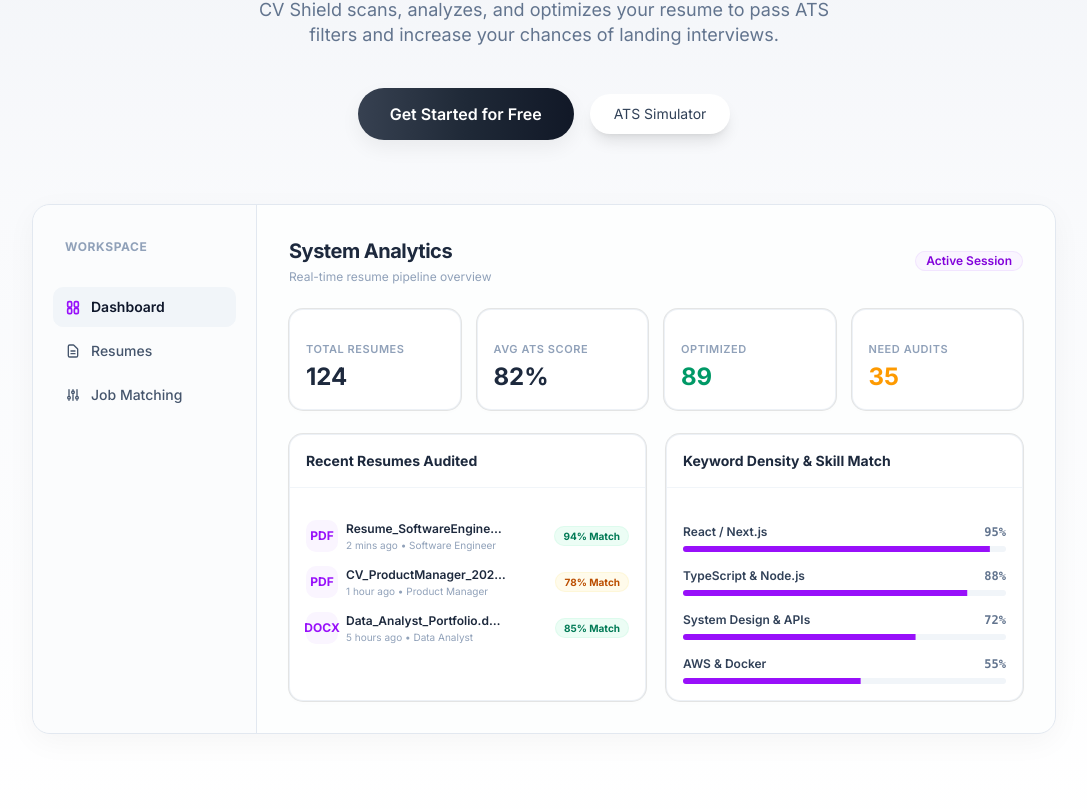
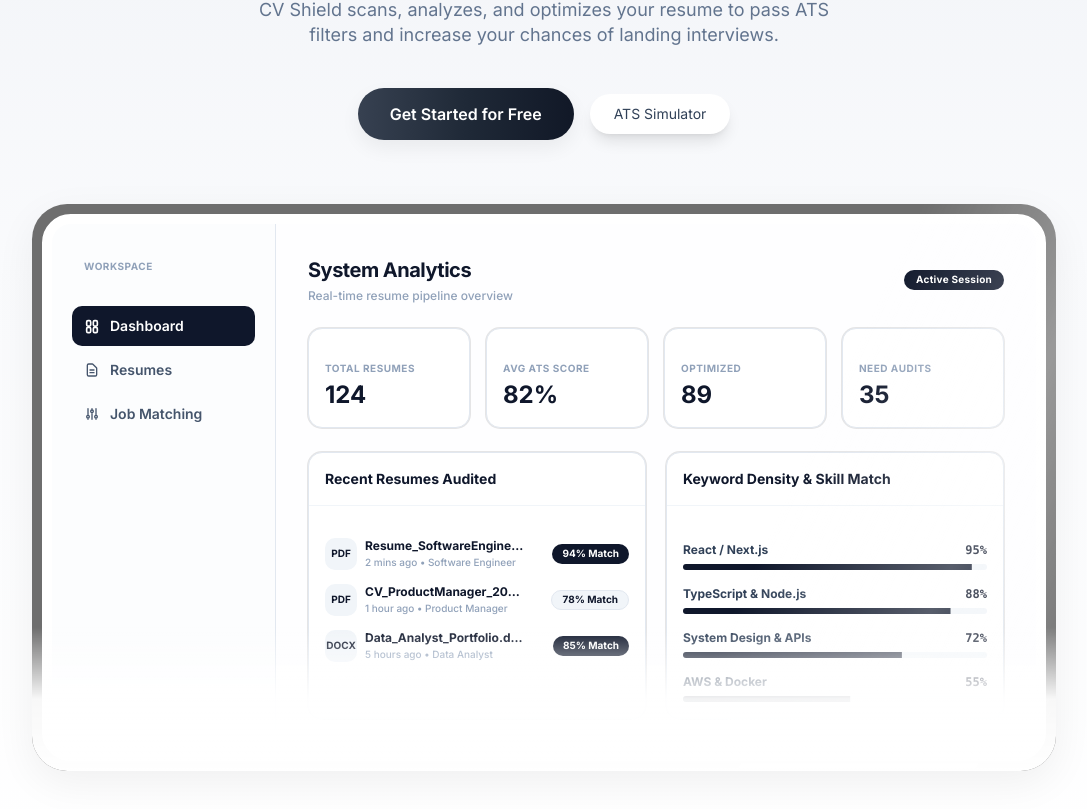
Before and after one commit to saksham-rathore/Resume-analyzer, a Next.js app: page / in a window 1280 px wide. Shown: the part 437-1246 px from the top of the page, without its empty margins (96-1183 px from the left). Built offline with nearby package versions, Linux system fonts and the light colour scheme; a small style sheet from the web is missing; a web font is replaced by a local one.

Commit message:
feat: initialize landing page and dashboard layout components

```diff
--- a/package.json
+++ b/package.json
@@ -28,6 +28,7 @@
     "gsap": "^3.15.0",
     "ioredis": "^5.10.1",
     "lucide-react": "^1.17.0",
+    "mini-svg-data-uri": "^1.4.4",
     "mongoose": "^9.6.2",
     "next": "16.2.6",
     "next-auth": "^4.24.14",
--- a/src/app/layout.tsx
+++ b/src/app/layout.tsx
@@ -6,7 +6,7 @@ import { Bitcount } from "next/font/google"
 import { Montserrat } from "next/font/google";
 import { cn } from "@/lib/utils";
 
-const inter = Inter({subsets:['latin'],variable:'--font-sans'});
+const inter = Inter({ subsets: ['latin'], variable: '--font-sans' });
 
 const montserrat = Montserrat({
   subsets: ["latin"],
@@ -51,7 +51,9 @@ export default function RootLayout({
       </head>
       <body className="min-h-full flex flex-col">
         <AuthProvider>
+
           {children}
+
         </AuthProvider>
       </body>
     </html>
--- a/src/components/landing/Dashboard.tsx
+++ b/src/components/landing/Dashboard.tsx
@@ -5,30 +5,50 @@ import { Progress } from "@/components/ui/progress"
 
 export default function Dashboard() {
   return (
-    <div className="w-full max-w-5xl mx-auto mt-16 rounded-2xl border border-slate-200 bg-white shadow-[0_8px_30px_rgba(0,0,0,0.04)] overflow-hidden text-left">
-      <div className="flex flex-col md:flex-row min-h-[500px]">
+    <div className="w-full max-w-5xl mx-auto mt-16 p-2.5 bg-[#6e6e6e] rounded-[2.2rem] shadow-[0_12px_40px_rgba(0,0,0,0.06)] relative overflow-hidden">
+      {/* Style injection for shining line */}
+      <style dangerouslySetInnerHTML={{__html: `
+        @keyframes shine {
+          0% { transform: translate(-50%, -50%) rotate(25deg) translateX(-180%); }
+          100% { transform: translate(-50%, -50%) rotate(25deg) translateX(180%); }
+        }
+        .animate-shine {
+          animation: shine 8s infinite ease-in-out;
+        }
+      `}} />
+
+      {/* Shining Line Overlay (sweeps over the entire outer border, white border, and inner content) */}
+      <div className="absolute inset-0 pointer-events-none overflow-hidden z-20">
+        <div className="absolute top-1/2 left-1/2 w-[35%] h-[250%] bg-gradient-to-r from-transparent via-white/30 to-transparent animate-shine" />
+      </div>
+
+      {/* Bottom to Top Transparent Gradient Fade (covers both inner white and outer gray borders to remove bottom line) */}
+      <div className="absolute bottom-0 left-0 right-0 h-36 bg-gradient-to-t from-white via-white/95 to-transparent pointer-events-none z-30" />
+
+      <div className="rounded-[1.8rem] border-[10px] border-white bg-white overflow-hidden text-left relative">
+        <div className="flex flex-col md:flex-row min-h-[500px]">
 
         {/* Sidebar */}
-        <aside className="w-full md:w-56 border-b md:border-b-0 md:border-r border-slate-200 bg-slate-50/50 p-5 flex flex-col gap-1.5 shrink-0">
+        <aside className="w-full md:w-56 border-b md:border-b-0 md:border-r border-slate-200 bg-slate-50/40 p-5 flex flex-col gap-1.5 shrink-0">
           <div className="px-3 py-2 mb-4">
-            <span className="font-sans font-bold text-xs uppercase tracking-wider text-slate-400">
+            <span className="font-sans font-bold text-[10px] uppercase tracking-wider text-slate-400">
               Workspace
             </span>
           </div>
           <nav className="flex flex-col gap-1">
-            <a className="flex items-center gap-2.5 px-3 py-2.5 rounded-lg bg-slate-100 text-slate-900 font-semibold text-sm cursor-pointer transition-all">
-              <svg className="w-4 h-4 text-purple-600" fill="none" viewBox="0 0 24 24" stroke="currentColor" strokeWidth={2.5}>
+            <a className="flex items-center gap-2.5 px-3 py-2.5 rounded-lg bg-slate-900 text-white font-semibold text-sm cursor-pointer transition-all">
+              <svg className="w-4 h-4 text-white" fill="none" viewBox="0 0 24 24" stroke="currentColor" strokeWidth={2.5}>
                 <path strokeLinecap="round" strokeLinejoin="round" d="M4 6a2 2 0 012-2h2a2 2 0 012 2v4a2 2 0 01-2 2H6a2 2 0 01-2-2V6zM14 6a2 2 0 012-2h2a2 2 0 012 2v4a2 2 0 01-2 2h-2a2 2 0 01-2-2V6zM4 16a2 2 0 012-2h2a2 2 0 012 2v4a2 2 0 01-2 2H6a2 2 0 01-2-2v-4zM14 16a2 2 0 012-2h2a2 2 0 012 2v4a2 2 0 01-2 2h-2a2 2 0 01-2-2v-4z" />
               </svg>
               Dashboard
             </a>
-            <a className="flex items-center gap-2.5 px-3 py-2.5 rounded-lg text-slate-600 hover:text-slate-900 hover:bg-slate-50 text-sm font-medium cursor-pointer transition-all">
+            <a className="flex items-center gap-2.5 px-3 py-2.5 rounded-lg text-slate-650 text-slate-600 hover:text-slate-900 hover:bg-slate-100/50 text-sm font-semibold cursor-pointer transition-all">
               <svg className="w-4 h-4" fill="none" viewBox="0 0 24 24" stroke="currentColor" strokeWidth={2}>
                 <path strokeLinecap="round" strokeLinejoin="round" d="M9 12h6m-6 4h6m2 5H7a2 2 0 01-2-2V5a2 2 0 012-2h5.586a1 1 0 01.707.293l5.414 5.414a1 1 0 01.293.707V19a2 2 0 01-2 2z" />
               </svg>
               Resumes
             </a>
-            <a className="flex items-center gap-2.5 px-3 py-2.5 rounded-lg text-slate-600 hover:text-slate-900 hover:bg-slate-50 text-sm font-medium cursor-pointer transition-all">
+            <a className="flex items-center gap-2.5 px-3 py-2.5 rounded-lg text-slate-655 text-slate-600 hover:text-slate-900 hover:bg-slate-100/50 text-sm font-semibold cursor-pointer transition-all">
               <svg className="w-4 h-4" fill="none" viewBox="0 0 24 24" stroke="currentColor" strokeWidth={2}>
                 <path strokeLinecap="round" strokeLinejoin="round" d="M12 6V4m0 2a2 2 0 100 4m0-4a2 2 0 110 4m-6 8a2 2 0 100-4m0 4a2 2 0 110-4m0 4v2m0-6V4m6 6v10m6-2a2 2 0 100-4m0 4a2 2 0 110-4m0 4v2m0-6V4" />
               </svg>
@@ -38,46 +58,46 @@ export default function Dashboard() {
         </aside>
 
         {/* Main content */}
-        <main className="flex-1 p-6 sm:p-8 flex flex-col gap-6 bg-slate-50/30">
+        <main className="flex-1 p-6 sm:p-8 flex flex-col gap-6 bg-slate-50/20">
 
           {/* Header Title inside Dashboard Mock */}
           <div className="flex items-center justify-between">
             <div>
-              <h2 className="text-xl font-bold text-slate-800 tracking-tight">System Analytics</h2>
-              <p className="text-xs text-slate-400 mt-1">Real-time resume pipeline overview</p>
+              <h2 className="text-xl font-bold text-slate-900 tracking-tight">System Analytics</h2>
+              <p className="text-xs text-slate-405 text-slate-400 mt-1 font-medium">Real-time resume pipeline overview</p>
             </div>
-            <Badge className="bg-purple-50 text-purple-700 border border-purple-200/50 hover:bg-purple-50 font-semibold px-2.5 py-1">
+            <Badge className="bg-slate-900 text-white hover:bg-slate-900 text-[10px] font-bold tracking-wide px-3 py-1 border-0">
               Active Session
             </Badge>
           </div>
 
           {/* Metric cards */}
           <div className="grid grid-cols-2 lg:grid-cols-4 gap-4">
-            <Card className="border border-slate-200/60 shadow-[0_2px_8px_rgba(0,0,0,0.01)] bg-white">
+            <Card className="border border-slate-200 bg-white shadow-none">
               <CardContent className="pt-4">
-                <p className="text-[11px] font-semibold text-slate-400 uppercase tracking-wider">Total Resumes</p>
-                <p className="text-2xl font-bold text-slate-800 mt-1">124</p>
+                <p className="text-[10px] font-bold text-slate-400 uppercase tracking-wider">Total Resumes</p>
+                <p className="text-2xl font-bold text-slate-900 mt-1">124</p>
               </CardContent>
             </Card>
 
-            <Card className="border border-slate-200/60 shadow-[0_2px_8px_rgba(0,0,0,0.01)] bg-white">
+            <Card className="border border-slate-200 bg-white shadow-none">
               <CardContent className="pt-4">
-                <p className="text-[11px] font-semibold text-slate-400 uppercase tracking-wider">Avg ATS Score</p>
-                <p className="text-2xl font-bold text-slate-800 mt-1">82%</p>
+                <p className="text-[10px] font-bold text-slate-400 uppercase tracking-wider">Avg ATS Score</p>
+                <p className="text-2xl font-bold text-slate-900 mt-1">82%</p>
               </CardContent>
             </Card>
 
-            <Card className="border border-slate-200/60 shadow-[0_2px_8px_rgba(0,0,0,0.01)] bg-white">
+            <Card className="border border-slate-200 bg-white shadow-none">
               <CardContent className="pt-4">
-                <p className="text-[11px] font-semibold text-slate-400 uppercase tracking-wider">Optimized</p>
-                <p className="text-2xl font-bold text-emerald-600 mt-1">89</p>
+                <p className="text-[10px] font-bold text-slate-400 uppercase tracking-wider">Optimized</p>
+                <p className="text-2xl font-bold text-slate-900 mt-1">89</p>
               </CardContent>
             </Card>
 
-            <Card className="border border-slate-200/60 shadow-[0_2px_8px_rgba(0,0,0,0.01)] bg-white">
+            <Card className="border border-slate-200 bg-white shadow-none">
               <CardContent className="pt-4">
-                <p className="text-[11px] font-semibold text-slate-400 uppercase tracking-wider">Need Audits</p>
-                <p className="text-2xl font-bold text-amber-500 mt-1">35</p>
+                <p className="text-[10px] font-bold text-slate-400 uppercase tracking-wider">Need Audits</p>
+                <p className="text-2xl font-bold text-slate-900 mt-1">35</p>
               </CardContent>
             </Card>
           </div>
@@ -86,54 +106,54 @@ export default function Dashboard() {
           <div className="grid grid-cols-1 lg:grid-cols-2 gap-5">
 
             {/* Recent Candidates Card */}
-            <Card className="border border-slate-200/60 shadow-[0_2px_8px_rgba(0,0,0,0.01)] bg-white">
+            <Card className="border border-slate-200 bg-white shadow-none">
               <CardHeader className="pb-3 border-b border-slate-100">
-                <CardTitle className="text-sm font-bold text-slate-800">Recent Resumes Audited</CardTitle>
+                <CardTitle className="text-sm font-bold text-slate-900">Recent Resumes Audited</CardTitle>
               </CardHeader>
               <CardContent className="pt-4">
                 <div className="flex flex-col gap-3.5">
 
                   <div className="flex items-center justify-between text-xs">
                     <div className="flex items-center gap-2 min-w-0">
-                      <div className="w-8 h-8 rounded-lg bg-purple-55 bg-purple-50 text-purple-600 flex items-center justify-center font-bold shrink-0">
+                      <div className="w-8 h-8 rounded-lg bg-slate-100 text-slate-900 flex items-center justify-center font-bold shrink-0 text-[10px]">
                         PDF
                       </div>
                       <div className="min-w-0">
-                        <p className="font-semibold text-slate-800 truncate max-w-[160px]">Resume_SoftwareEngineeer.pdf</p>
-                        <p className="text-[10px] text-slate-400 mt-0.5">2 mins ago • Software Engineer</p>
+                        <p className="font-bold text-slate-900 truncate max-w-[160px]">Resume_SoftwareEngineeer.pdf</p>
+                        <p className="text-[10px] text-slate-400 font-medium mt-0.5">2 mins ago • Software Engineer</p>
                       </div>
                     </div>
-                    <Badge className="bg-emerald-50 text-emerald-700 border border-emerald-100/50 hover:bg-emerald-50 text-[10px] font-bold">
+                    <Badge className="bg-slate-900 text-white hover:bg-slate-900 text-[10px] font-bold border-0 px-2.5 py-0.5">
                       94% Match
                     </Badge>
                   </div>
 
                   <div className="flex items-center justify-between text-xs">
                     <div className="flex items-center gap-2 min-w-0">
-                      <div className="w-8 h-8 rounded-lg bg-purple-50 text-purple-600 flex items-center justify-center font-bold shrink-0">
+                      <div className="w-8 h-8 rounded-lg bg-slate-100 text-slate-900 flex items-center justify-center font-bold shrink-0 text-[10px]">
                         PDF
                       </div>
                       <div className="min-w-0">
-                        <p className="font-semibold text-slate-800 truncate max-w-[160px]">CV_ProductManager_2026.pdf</p>
-                        <p className="text-[10px] text-slate-400 mt-0.5">1 hour ago • Product Manager</p>
+                        <p className="font-bold text-slate-900 truncate max-w-[160px]">CV_ProductManager_2026.pdf</p>
+                        <p className="text-[10px] text-slate-400 font-medium mt-0.5">1 hour ago • Product Manager</p>
                       </div>
                     </div>
-                    <Badge className="bg-amber-50 text-amber-700 border border-amber-100/50 hover:bg-amber-50 text-[10px] font-bold">
+                    <Badge className="bg-slate-100 text-slate-900 hover:bg-slate-100 text-[10px] font-bold border border-slate-200 px-2.5 py-0.5 animate-none">
                       78% Match
                     </Badge>
                   </div>
 
                   <div className="flex items-center justify-between text-xs">
                     <div className="flex items-center gap-2 min-w-0">
-                      <div className="w-8 h-8 rounded-lg bg-purple-50 text-purple-600 flex items-center justify-center font-bold shrink-0">
+                      <div className="w-8 h-8 rounded-lg bg-slate-100 text-slate-900 flex items-center justify-center font-bold shrink-0 text-[10px]">
                         DOCX
                       </div>
                       <div className="min-w-0">
-                        <p className="font-semibold text-slate-800 truncate max-w-[160px]">Data_Analyst_Portfolio.docx</p>
-                        <p className="text-[10px] text-slate-400 mt-0.5">5 hours ago • Data Analyst</p>
+                        <p className="font-bold text-slate-900 truncate max-w-[160px]">Data_Analyst_Portfolio.docx</p>
+                        <p className="text-[10px] text-slate-400 font-medium mt-0.5">5 hours ago • Data Analyst</p>
                       </div>
                     </div>
-                    <Badge className="bg-emerald-50 text-emerald-700 border border-emerald-100/50 hover:bg-emerald-50 text-[10px] font-bold">
+                    <Badge className="bg-slate-900 text-white hover:bg-slate-900 text-[10px] font-bold border-0 px-2.5 py-0.5">
                       85% Match
                     </Badge>
                   </div>
@@ -143,49 +163,49 @@ export default function Dashboard() {
             </Card>
 
             {/* Skill Match Card */}
-            <Card className="border border-slate-200/60 shadow-[0_2px_8px_rgba(0,0,0,0.01)] bg-white">
+            <Card className="border border-slate-200 bg-white shadow-none">
               <CardHeader className="pb-3 border-b border-slate-100">
-                <CardTitle className="text-sm font-bold text-slate-800">Keyword Density & Skill Match</CardTitle>
+                <CardTitle className="text-sm font-bold text-slate-900">Keyword Density & Skill Match</CardTitle>
               </CardHeader>
               <CardContent className="pt-5 flex flex-col gap-4">
 
                 <div className="space-y-1.5">
                   <div className="flex items-center justify-between text-xs">
-                    <span className="font-semibold text-slate-700">React / Next.js</span>
-                    <span className="font-mono font-bold text-slate-500">95%</span>
+                    <span className="font-bold text-slate-700">React / Next.js</span>
+                    <span className="font-mono font-bold text-slate-900">95%</span>
                   </div>
                   <div className="flex items-center gap-3">
-                    <Progress value={95} className="flex-1 h-1.5 bg-slate-100 [&>[data-slot=progress-indicator]]:bg-purple-600" />
+                    <Progress value={95} className="flex-1 h-1.5 bg-slate-100 [&>[data-slot=progress-indicator]]:bg-slate-900" />
                   </div>
                 </div>
 
                 <div className="space-y-1.5">
                   <div className="flex items-center justify-between text-xs">
-                    <span className="font-semibold text-slate-700">TypeScript & Node.js</span>
-                    <span className="font-mono font-bold text-slate-500">88%</span>
+                    <span className="font-bold text-slate-700">TypeScript & Node.js</span>
+                    <span className="font-mono font-bold text-slate-900">88%</span>
                   </div>
                   <div className="flex items-center gap-3">
-                    <Progress value={88} className="flex-1 h-1.5 bg-slate-100 [&>[data-slot=progress-indicator]]:bg-purple-600" />
+                    <Progress value={88} className="flex-1 h-1.5 bg-slate-100 [&>[data-slot=progress-indicator]]:bg-slate-900" />
                   </div>
                 </div>
 
                 <div className="space-y-1.5">
                   <div className="flex items-center justify-between text-xs">
-                    <span className="font-semibold text-slate-700">System Design & APIs</span>
-                    <span className="font-mono font-bold text-slate-500">72%</span>
+                    <span className="font-bold text-slate-700">System Design & APIs</span>
+                    <span className="font-mono font-bold text-slate-900">72%</span>
                   </div>
                   <div className="flex items-center gap-3">
-                    <Progress value={72} className="flex-1 h-1.5 bg-slate-100 [&>[data-slot=progress-indicator]]:bg-purple-600" />
+                    <Progress value={72} className="flex-1 h-1.5 bg-slate-100 [&>[data-slot=progress-indicator]]:bg-slate-900" />
                   </div>
                 </div>
 
                 <div className="space-y-1.5">
                   <div className="flex items-center justify-between text-xs">
-                    <span className="font-semibold text-slate-700">AWS & Docker</span>
-                    <span className="font-mono font-bold text-slate-500">55%</span>
+                    <span className="font-bold text-slate-700">AWS & Docker</span>
+                    <span className="font-mono font-bold text-slate-900">55%</span>
                   </div>
                   <div className="flex items-center gap-3">
-                    <Progress value={55} className="flex-1 h-1.5 bg-slate-100 [&>[data-slot=progress-indicator]]:bg-purple-600" />
+                    <Progress value={55} className="flex-1 h-1.5 bg-slate-100 [&>[data-slot=progress-indicator]]:bg-slate-900" />
                   </div>
                 </div>
 
@@ -196,5 +216,6 @@ export default function Dashboard() {
         </main>
       </div>
     </div>
+  </div>
   )
 }
```
Also changed, not shown: src/app/globals.css (+9 -0 lines), components.json, src/app/page.tsx (line endings or trailing spaces), 1 other file (tests, documents, lock files or other folders).
